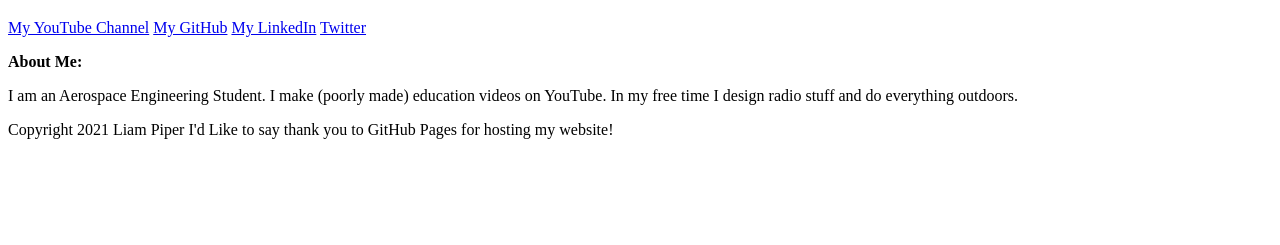
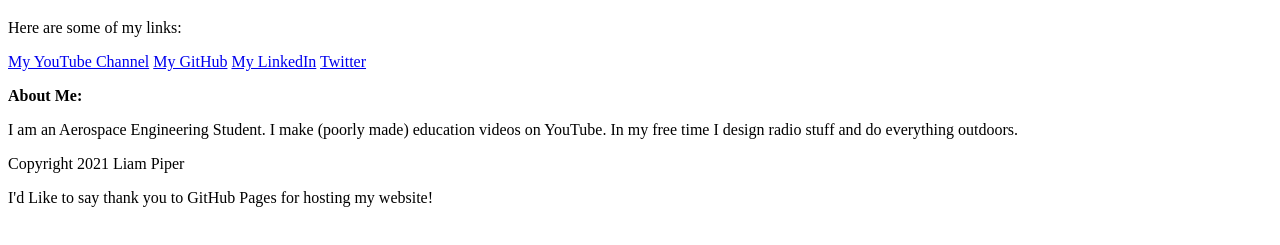
Before and after one commit to piperliam/piperliam.github.io, a plain HTML site: page index.html in a window 1280 px wide. Shown: the part 61-306 px from the top of the page. Drawn offline with Linux system fonts and the light colour scheme.

Commit message:
Update index.html

```diff
--- a/index.html
+++ b/index.html
@@ -8,6 +8,7 @@
 
 
 <!-- Links -->
+<p>Here are some of my links:</p>
 <a href="https://www.youtube.com/channel/UCH8ZTfvZcsKCGzZB1xhjMgg">My YouTube Channel</a>
 <a href="https://github.com/piperliam">My GitHub</a>
 <a href="https://www.linkedin.com/in/liampiper/">My LinkedIn</a>
@@ -26,10 +27,7 @@
 
 
 <!-- This is a comment -->
-<p>
-Copyright 2021 Liam Piper
-
-
-    I'd Like to say thank you to GitHub Pages for hosting my website!</p>
+<p> Copyright 2021 Liam Piper</p>
+<p> I'd Like to say thank you to GitHub Pages for hosting my website!</p>
 </body>
 </html>
```
